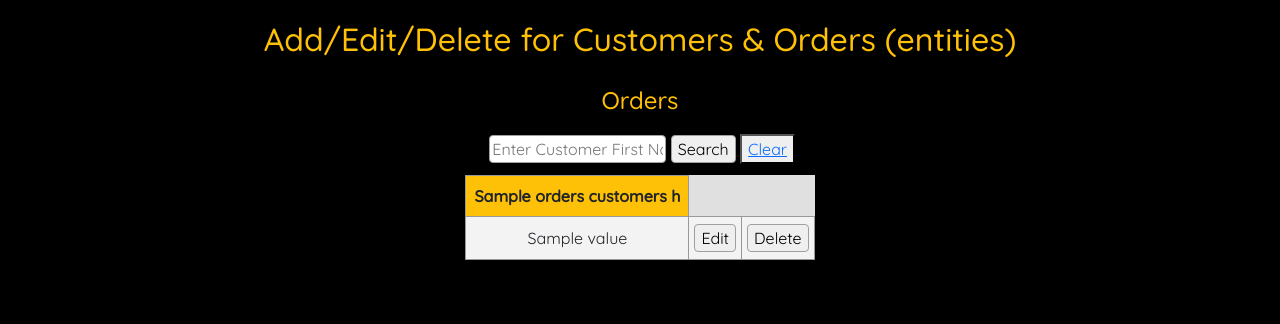
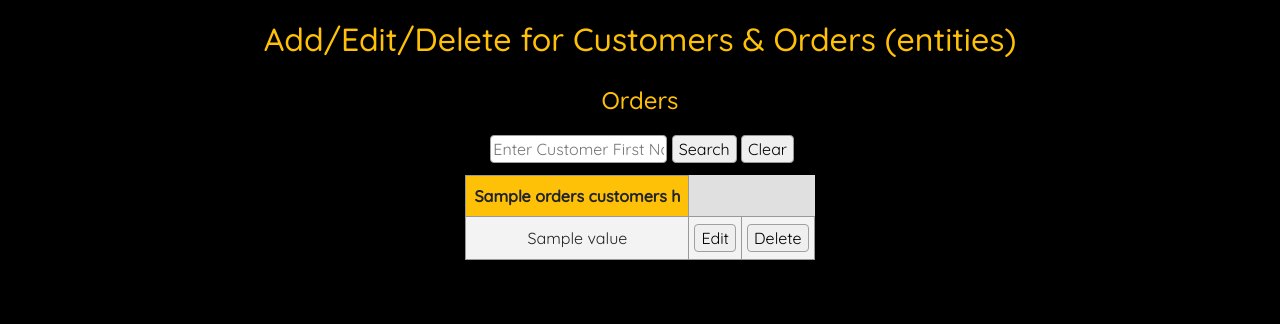
Before and after one commit to yu-daniel/Two-Guys, a Flask app: template templates/orders_customers.html in a window 1280 px wide. Shown: the part 56-380 px from the top of the page. Run offline with Flask 2, Linux system fonts and the light colour scheme; the template is opened without the code that fills it: values that come from a table or form of the project are taken from there, most other values are stand-ins (such as "Sample title", 1, 10 or a date in 2020).

Commit message:
updated 'clear' button's shape and color to match the 'Search' button from the orders-customers webpage.

```diff
--- a/app.py
+++ b/app.py
@@ -391,7 +391,7 @@ def orders_customers():
     customer_results = execute_query(db_connection, customers_query).fetchall()
 
     if request.method == 'POST' and search_data != "":
-        print("FOUND SEARCH BOX SUBMISSION!")
+        # print("FOUND SEARCH BOX SUBMISSION!")
         search_query = \
             "SELECT date_time, customer_id, sale_amount, first_name, last_name, email, phone_number FROM `Customers` " \
             "INNER JOIN Orders ON Orders.customer_num = Customers.customer_id " \
--- a/static/static/styles.css
+++ b/static/static/styles.css
@@ -252,3 +252,15 @@ body {
 body {
   background-color: black;
 }
+
+#clear-button {
+  border: 1px solid #999;
+  border-radius: 4px;
+  color: #EFEFEF;
+}
+
+#clear-link {
+  text-decoration: none;
+  color: black;
+
+}
--- a/templates/orders_customers.html
+++ b/templates/orders_customers.html
@@ -15,8 +15,8 @@
 				{{ search_form.submit_id.label(class="span-bg") }}
 				{{ search_form.submit_id }}
 				{{ search_form.submit }}
-				<button>
-					<a href="{{ url_for('orders_customers') }}">Clear</a>
+				<button id="clear-button">
+					<a id="clear-link" href="{{ url_for('orders_customers') }}">Clear</a>
 				</button>
 			</div>
 		</fieldset>
```
